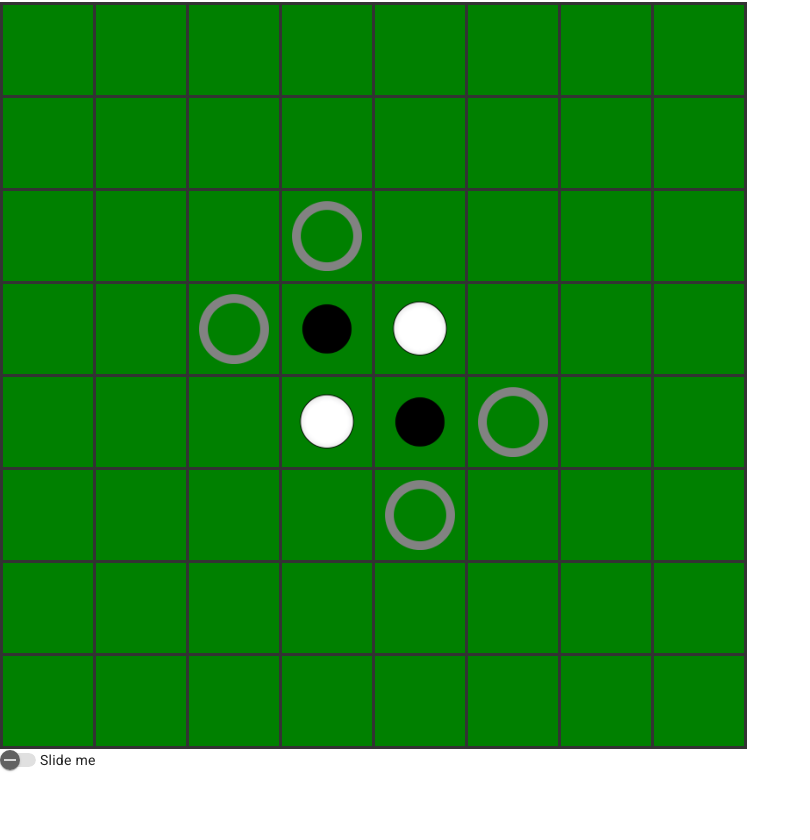
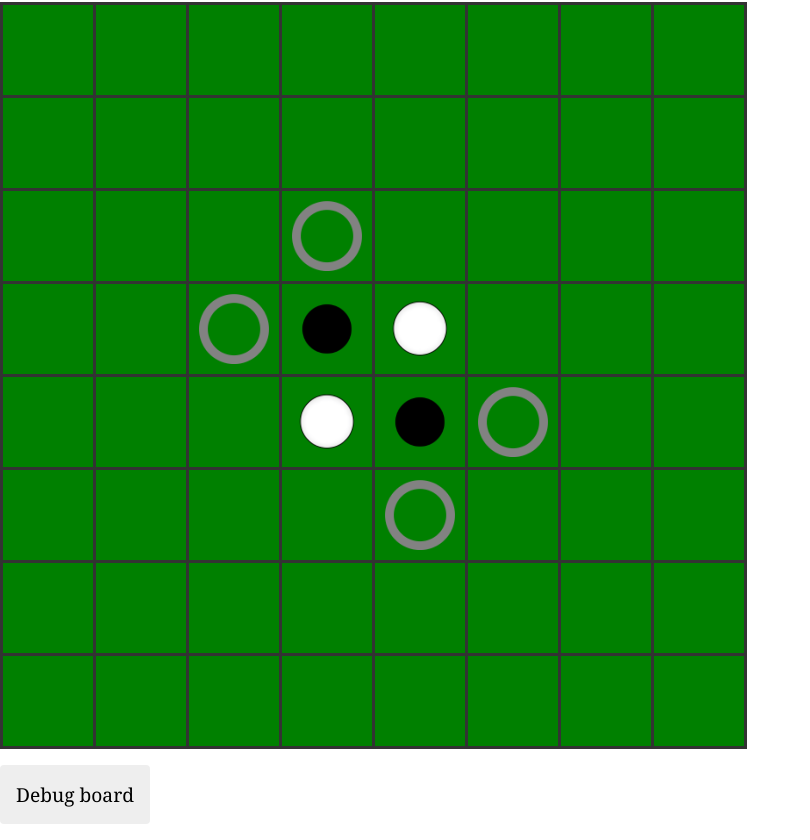
Before and after one commit to Justjason24/ASMX-Reversi, an Angular app in the folder angular-reversi/: page /reversi in a window 1280 px wide. Shown: the part 138-978 px from the top of the page, without its empty margins (0-810 px from the left). Before the commit the page ends 918 px from the top, so only its background shows below. Built offline with nearby package versions, Linux system fonts and the light colour scheme.

Commit message:
Debug method to fill board quickly

```diff
--- a/angular-reversi/src/app/reversi/reversi.component.html
+++ b/angular-reversi/src/app/reversi/reversi.component.html
@@ -40,4 +40,6 @@
     </div>
 </div>
 
-<mat-slide-toggle>Slide me</mat-slide-toggle>
+<div>
+    <button (click)="debugAPICall()">Debug board</button>
+</div>
--- a/angular-reversi/src/app/reversi/reversi.component.ts
+++ b/angular-reversi/src/app/reversi/reversi.component.ts
@@ -118,4 +118,29 @@ export class ReversiComponent implements OnInit {
     this.blackScore = this.tableData.flat().filter(x => x === 'b').length;
   }
 
+  debugAPICall() {
+    this.dataService.debugMethod().subscribe((data) => {
+    var boardString = this.getTextBetweenStrings(data, "<BoardString>", "</BoardString>");
+
+    var boardArray = this.createBoardArrayFromString(boardString);
+    this.tableData = this.updateBoard(boardArray);
+
+    this.activePlayerColor = this.getTextBetweenStrings(data, "<CurrentPlayerColor>", "</CurrentPlayerColor>");
+
+    if(boardArray.every(x => x === 'w' || x === 'b')) {
+      this.boardFull = true;
+    }
+
+        if(!boardArray.includes('e')) {
+          this.eligibleMoves = false;
+        }
+
+        if(boardArray.includes('e')) {
+          this.eligibleMoves = true;
+        }
+
+        this.calculateScore();
+    });
+  }
+
 }
--- a/angular-reversi/src/app/services/dataservice.service.ts
+++ b/angular-reversi/src/app/services/dataservice.service.ts
@@ -9,17 +9,13 @@ export class DataserviceService {
 
   constructor(private http: HttpClient) { }
 
-  postDummyData() {
+  debugMethod() {
       const headers = new HttpHeaders({ 'Content-Type': 'text/xml', 'Accept': 'text/xml'});
-
       let xmlData = `<soap:Envelope xmlns:xsi="http://www.w3.org/2001/XMLSchema-instance" xmlns:xsd="http://www.w3.org/2001/XMLSchema" xmlns:soap="http://schemas.xmlsoap.org/soap/envelope/">
-  <soap:Body>
-    <HelloWorld xmlns="http://tempuri.org/">
-    </HelloWorld>
-  </soap:Body>
-</soap:Envelope>`;
-
-    console.log("I'm about to make a post request to OLD BONES! ");
+                      <soap:Body>
+                        <Debug xmlns="http://tempuri.org/" />
+                      </soap:Body>
+                    </soap:Envelope>`;
 
     return this.http.post(`https://localhost:44329/WebService1.asmx`, xmlData, {headers: headers, responseType: 'text'});
   }
```
Also changed, not shown: 1 other file (tests, documents, lock files or other folders).
